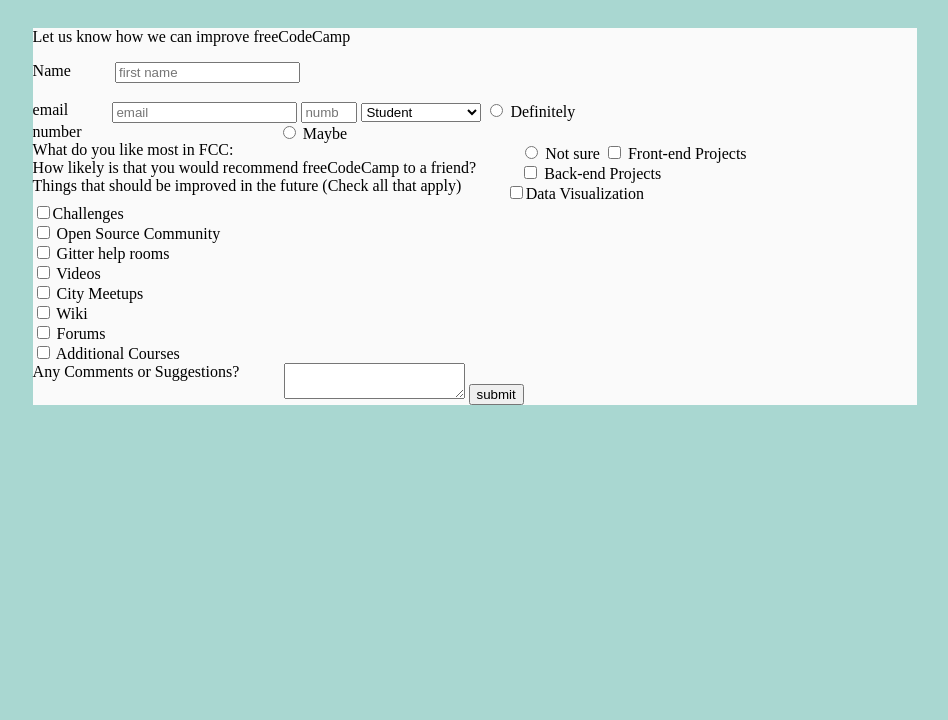
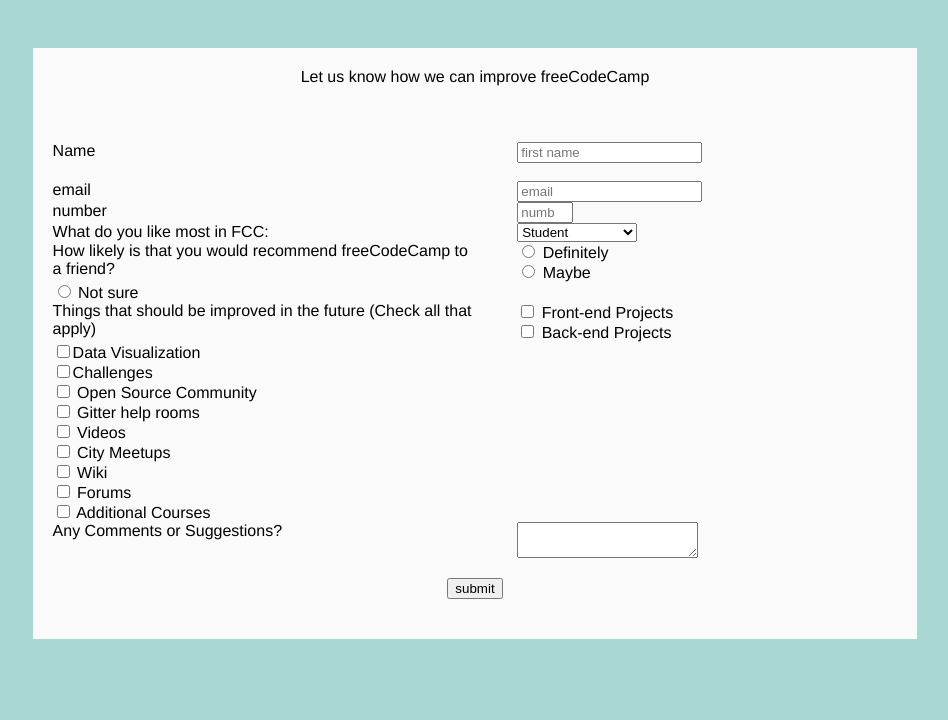
Before and after one commit to offorma/SurveyPageForMicroverse, a plain HTML site: page index.html in a window 1280 px wide. Shown: the part 80-800 px from the top of the page, without its empty margins (165-1113 px from the left). Drawn offline with Linux system fonts and the light colour scheme.

Commit message:
added some css styles to the page

```diff
--- a/css/style.css
+++ b/css/style.css
@@ -1,10 +1,15 @@
 body {
   background-color: #a9d7d1;
+  font-family: 'Raleway', Helvetica, sans-serif;
+}
+form, #description{
+    padding: 20px;
 }
 
 h1#title {
   text-align: center;
-  font-family: "Trbuchet MS"
+  font-family: "Trbuchet MS";
+  padding-top: 20px;
 }
 
 section {
@@ -15,8 +20,28 @@ section {
   -moz-border-radius: 5px;
 }
 
-label {
+#name-label, #number-label, #email-label, #dropdown-label, #radio-label, #checkbox-label, #comment-label {
   float: left;
   margin-right: 5%;
   clear: both;
+  width: 50%;
 }
+
+#name, #email, #number{
+    clear: both;
+}
+
+#description{
+    text-align: center;
+}
+#survey-form{
+    margin-left: auto;
+    margin-right: auto;
+}
+.submit{
+    display: block;
+    margin-top: 20px;
+    margin-bottom: 20px;
+    margin-right: auto;
+    margin-left: auto;
+}
--- a/index.html
+++ b/index.html
@@ -14,26 +14,27 @@
                 <input type="text" id="name" name="firstName" placeholder="first name"/> <br/> <br/>
 
                 <label id="email-label">email</label>
-                <input type="email" id="email" name="emai" placeholder="email"/>
+                <input type="email" id="email" name="emai" placeholder="email"/><br>
 
                 <label id="number-label">number</label>
-                <input type="number" min="4" max="20" id="number" name="number" placeholder="number"/>
+                <input type="number" min="4" max="20" id="number" name="number" placeholder="number"/><br>
 
-                <label>What do you like most in FCC:</label>
+                <label id="dropdown-label">What do you like most in FCC:</label>
                 <select id="dropdown".>
                   <option selected>Student</option>
                   <option>Full time job</option>
                   <option>Full time learner</option>
                   <option>Prefer not to say</option>
                   <option>Other</option>
-                </select>
-
-                <label> How likely is that you would recommend freeCodeCamp to a friend?</label>
+                </select><br>
+            <div>
+                <label id="radio-label"> How likely is that you would recommend freeCodeCamp to a friend?</label>
                 <input type="radio" name="reccomend" value="male"> Definitely<br>
                 <input type="radio" name="reccomend" value="female"> Maybe<br>
-                <input type="radio" name="reccomend" value="other"> Not sure
+                <input type="radio" name="reccomend" value="other"> Not sure<br>
+            </div>
 
-                <label>Things that should be improved in the future
+                <label id="checkbox-label">Things that should be improved in the future
     (Check all that apply)</label>
                 <input type="checkbox" name="front_end" value="male"> Front-end Projects<br>
                 <input type="checkbox" name="back_end" value="female"> Back-end Projects<br>
@@ -48,10 +49,10 @@
                 <input type="checkbox" name="add_courses" value="other"> Additional Courses<br>
 
                 <label id="comment-label">Any Comments or Suggestions?</label>
-                <textarea></textarea>
+                <textarea></textarea><br>
 
 
-                <input type="submit" value="submit">
+                <input class ="submit" type="submit" value="submit">
 
 
             </form>
```
